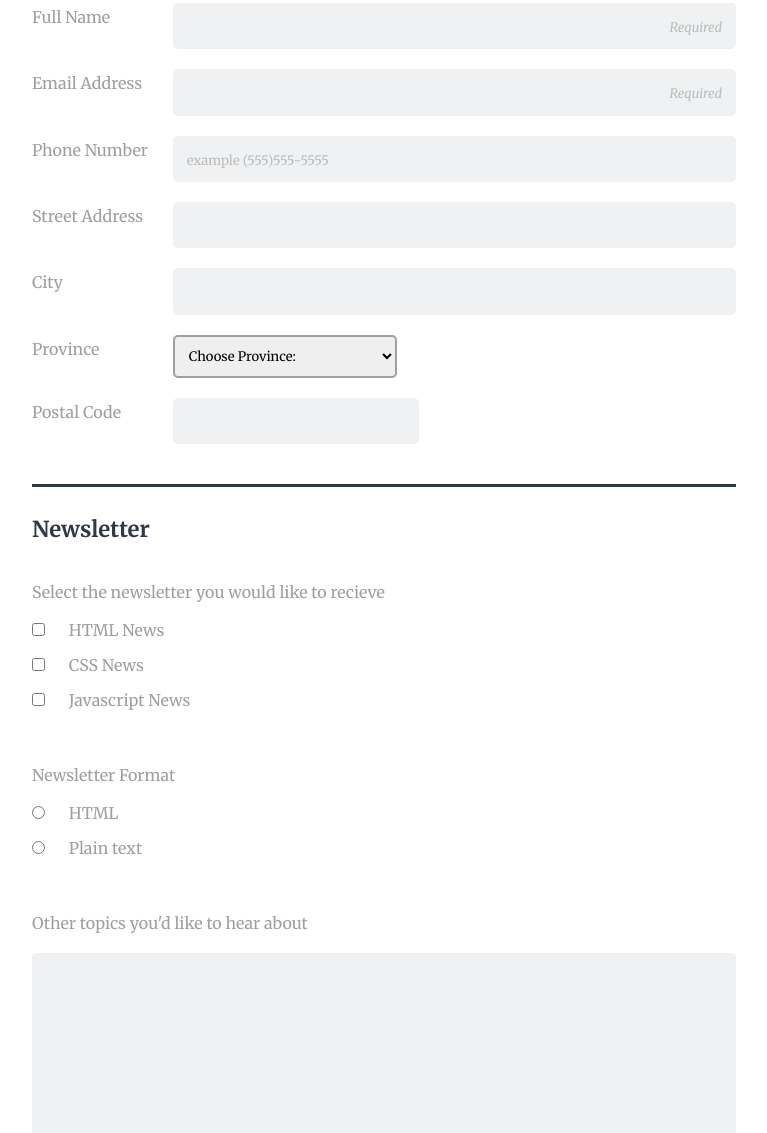
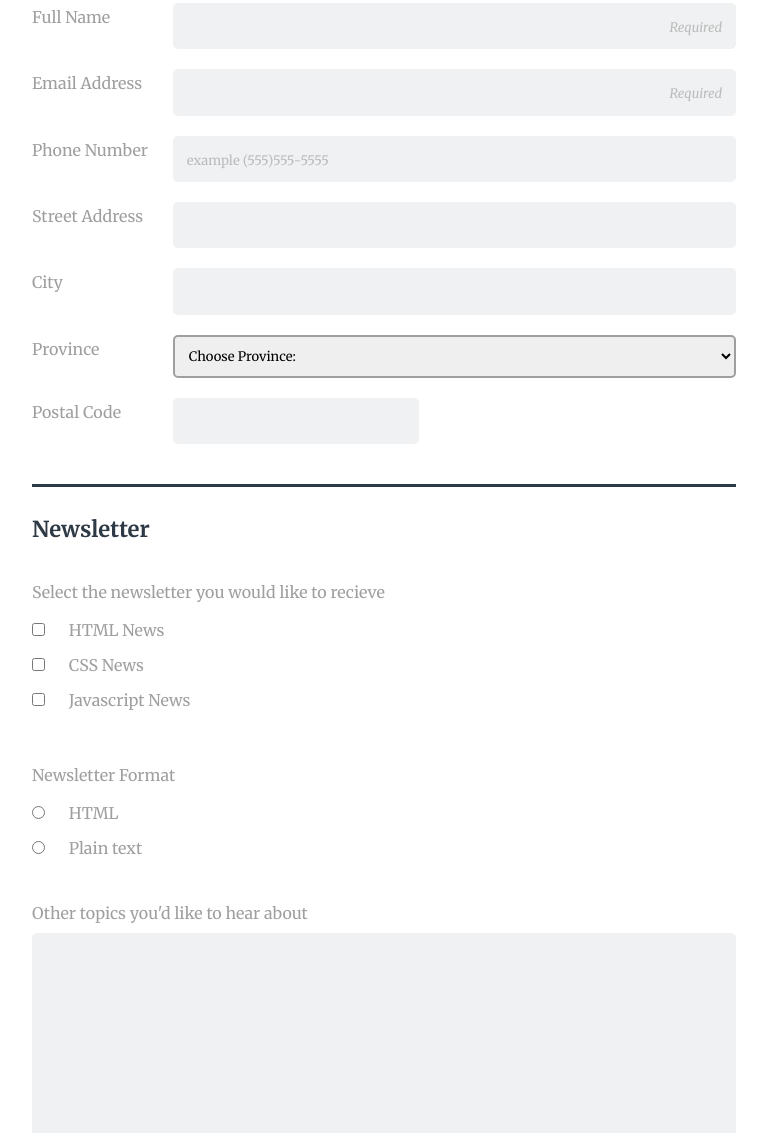
Before and after one commit to christineaharper/Project-3, a plain HTML site: page index.html in a window 1280 px wide. Shown: the part 398-1531 px from the top of the page, without its empty margins (256-1023 px from the left). Drawn offline with Linux system fonts and the light colour scheme.

Commit message:
Updated textarea label, select width

```diff
--- a/css/style.css
+++ b/css/style.css
@@ -120,11 +120,14 @@ textarea:focus {
   background-color: #d7dde3;
 }
 
+
+
 #postalcode {
   max-width: 35%;
 }
 
 select {
+  width: 100%;
   border: 2px solid #9f9f9f;
   border-radius: 5px;
   margin-bottom: 2rem;
@@ -148,6 +151,10 @@ select {
 input[type="checkbox"],
 input[type="radio"] {
   margin: 0 2rem 2rem 0;
+}
+
+label.textarea {
+  margin: 3rem 0 1rem 0;
 }
 
 input[type="submit"] {
@@ -211,7 +218,8 @@ footer p {
     flex-basis: 20%;
   }
 
-  .form-field input {
+  .form-field input,
+  .form-field select {
     flex-basis: 80%;
   }
 
--- a/index.html
+++ b/index.html
@@ -107,7 +107,7 @@
             Plain text
           </label>
 
-          <p>Other topics you'd like to hear about</p>
+          <label for ="other-topics" class="textarea">Other topics you'd like to hear about</label>
           <textarea name="other-topics" id="other-topics" cols="30" rows="10"></textarea>
         </fieldset>
 
```
